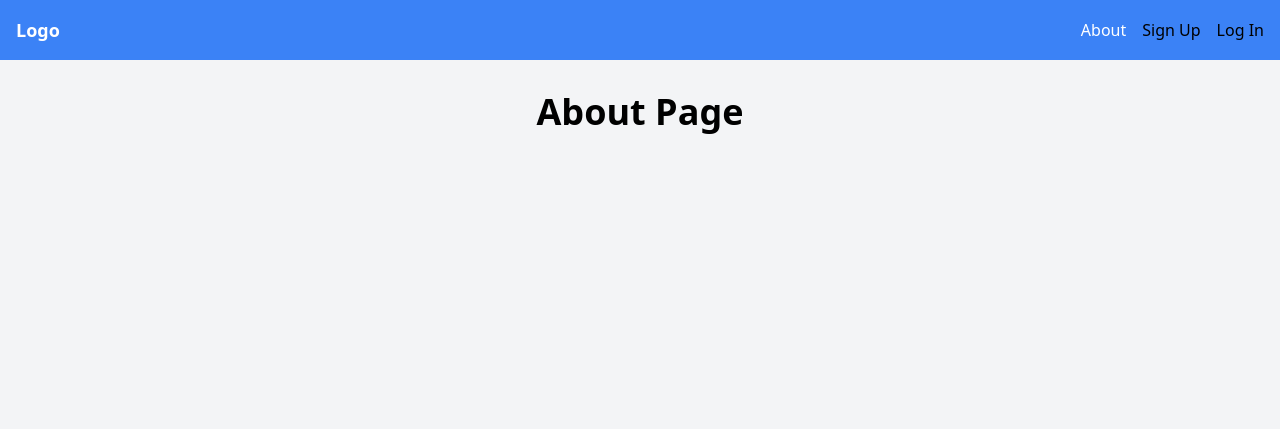
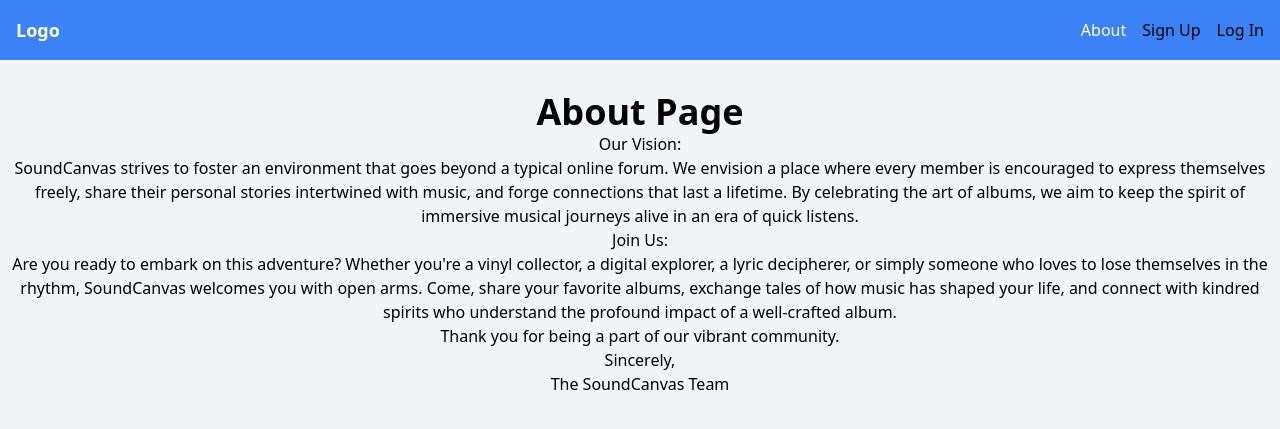
Before and after one commit to layton-skidmore/SoundCanvas, a Django app: page /about/ in a window 1280 px wide. Shown: the top 429 px of the page. Run offline with Django 4.2, Linux system fonts and the light colour scheme; some libraries are stand-ins or nearby versions.

Commit message:
update aboutme page

```diff
--- a/main_app/templates/about.html
+++ b/main_app/templates/about.html
@@ -3,6 +3,28 @@
 
 <div class="mt-8 text-center">
     <h1 class="text-4xl font-bold">About Page</h1>
-</div>
+    <body>
+        <h2>Our Vision:</h2>
+
+
+        <p>SoundCanvas strives to foster an environment that goes beyond a typical online forum. We envision a place where
+            every member is encouraged to express themselves freely, share their personal stories intertwined with music, and
+            forge connections that last a lifetime. By celebrating the art of albums, we aim to keep the spirit of immersive
+            musical journeys alive in an era of quick listens.</p>
+
+        <h2>Join Us:</h2>
+
+
+        <p>Are you ready to embark on this adventure? Whether you're a vinyl collector, a digital explorer, a lyric
+            decipherer, or simply someone who loves to lose themselves in the rhythm, SoundCanvas welcomes you with open
+            arms. Come, share your favorite albums, exchange tales of how music has shaped your life, and connect with
+            kindred spirits who understand the profound impact of a well-crafted album.</p>
+
+        <p>Thank you for being a part of our vibrant community.</p>
+
+        <p>Sincerely,<br>The SoundCanvas Team</p>
+        </body>
+
+ </div>
 
 {% endblock %}
```
